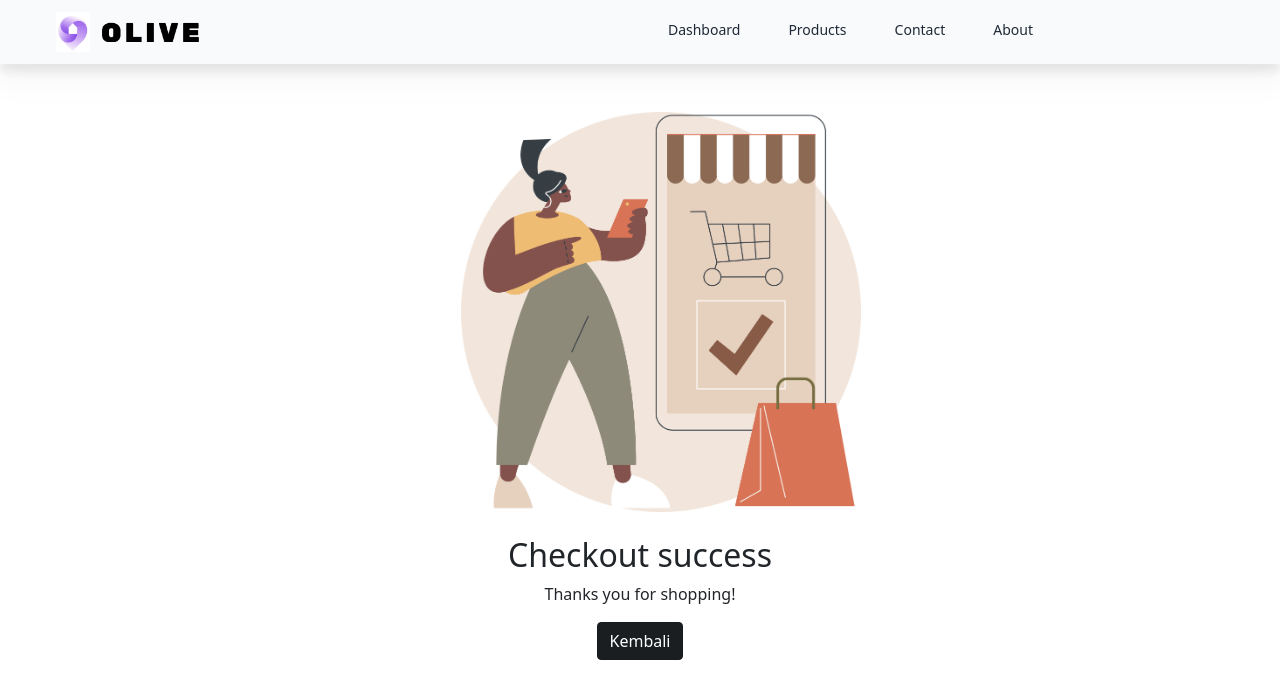
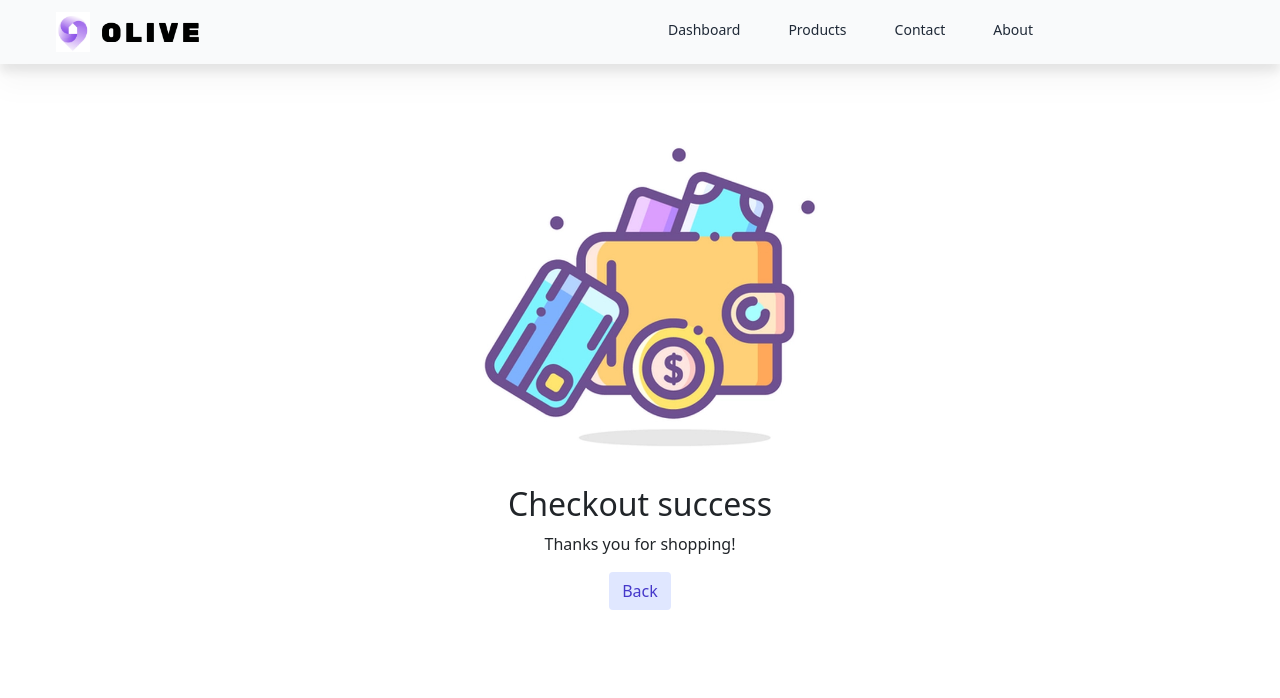
Before and after one commit to Fadillaratna/Shoes-Store, a React (Create React App) app: page /success in a window 1280 px wide. Shown: the top 698 px of the page. Built offline with nearby package versions, Linux system fonts and the light colour scheme.

Commit message:
first commit

```diff
--- a/src/component/Checkout.jsx
+++ b/src/component/Checkout.jsx
@@ -1,9 +1,10 @@
 import React from 'react';
 import { useSelector } from 'react-redux';
 import { NavLink } from 'react-router-dom';
+import { del } from '../redux/action';
 
 const Checkout = () => {
-    const state = useSelector((state)=> state.handleCart)
+    const state= useSelector((state)=> state.handleCart)
 
     var total = 0;
     var harga = 0;
@@ -19,6 +20,10 @@ const Checkout = () => {
                 <span className="text-dark fst-normal">${harga}</span>
             </li>
         )
+    }
+
+    const del = () =>{
+        state = []
     }
 
     return (
@@ -40,6 +45,7 @@ const Checkout = () => {
                         </ul>
 
                         <div className="card p-2">
+                            {/* <button onClick={() => del()} className="btn btn-dark btn-lg w-100" id="light">Continue to checkout</button> */}
                             <NavLink to='/success' className="btn btn-dark btn-lg w-100" id="light">Continue to checkout</NavLink>
                         </div>
                     </div>
--- a/src/component/Home.jsx
+++ b/src/component/Home.jsx
@@ -83,11 +83,11 @@ export default class Home extends Component {
             <main className="mt-10 mx-auto max-w-7xl px-4 sm:mt-12 sm:px-6 md:mt-16 lg:mt-20 lg:px-8 xl:mt-28">
               <div className="sm:text-center lg:text-left">
                 <h1 className="text-4xl tracking-tight font-extrabold text-gray-900 sm:text-5xl md:text-6xl">
-                  <span className="block xl:inline">Olive Store </span>{' '}
+                  <span className="block xl:inline">Olive Store,</span>
                   <span className="block text-indigo-500 xl:inline">Welcome to Our Platform</span>
                 </h1>
                 <p className="mt-3 text-base text-gray-500 sm:mt-5 sm:text-lg sm:max-w-xl sm:mx-auto md:mt-5 md:text-xl lg:mx-0">
-                  Meet your favourite shoes in our platform.
+                  Meet your favorite shoes in our platform.
                 </p>
                 <div className="mt-4 sm:mt-8 sm:flex sm:justify-center lg:justify-start">
 
--- a/src/component/Products.jsx
+++ b/src/component/Products.jsx
@@ -29,7 +29,6 @@ const Products = () => {
                 <div className="row">
                     <div className="col-12 mb-1">
                         <h1 className="display-6 fw-bolder text-center">Best Seller Products</h1>
-                        <hr />
                         <div className="input">
                         <input type="text" className="form-control my-5 rounded" id="search" placeholder="Explore your favorite shoes..."
                            onChange={(search) => searchItems(search.target.value)}
--- a/src/component/Success.jsx
+++ b/src/component/Success.jsx
@@ -4,12 +4,12 @@ import { NavLink } from 'react-router-dom';
 
 const Succes = () => {
     return (
-        <div className='mt-4 text-center py-4 my-5'>
-                <img src="assets/succes.png" alt="Illus" height="420px" width="400px" id="img"/><br/>
+        <div className='mt-5 text-center py-4 my-5'>
+                <img src="/assets/check.png" alt="Illus" height="250px" width="350px" id="img"/><br/>
                 <h2>Checkout success</h2>
                 <p>Thanks you for shopping!</p>
-                <NavLink className="btn btn-dark" to="/">
-                    Kembali
+                <NavLink className="btn btn-dark" id="dark" to="/">
+                    Back
                 </NavLink>
         </div>
     );
--- a/src/index.css
+++ b/src/index.css
@@ -40,5 +40,5 @@ code {
 }
 
 #img{
-  margin-left: 36%;
+  margin-left: 37%;
 }
```
Also changed, not shown: public/assets/check.png (added).
